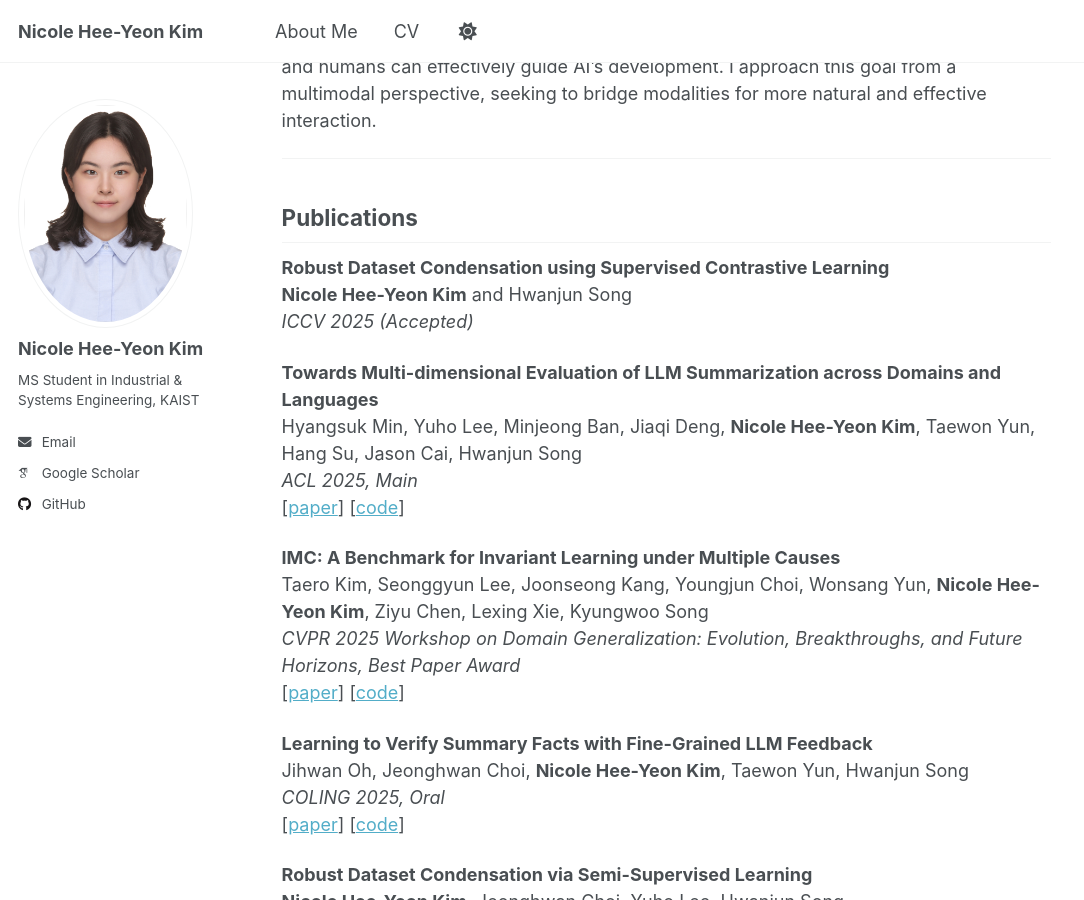
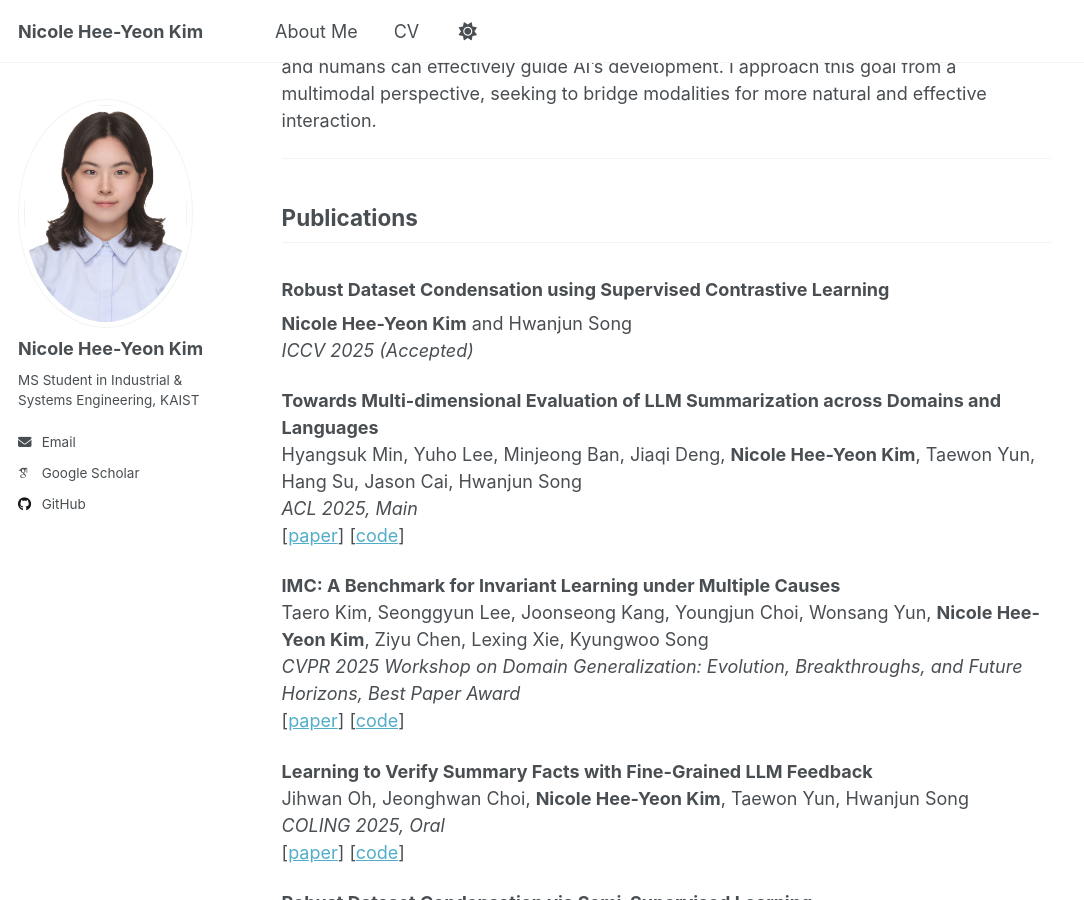
Before and after one commit to Nicole-Hee-Yeon-Kim/Nicole-Hee-Yeon-Kim.github.io, a Jekyll site: the page built from _pages/about.md, in a window 1280 px wide and 900 px high, scrolled down 326 px. Shown: the whole window, without its empty margins (0-1084 px from the left). Built offline with Jekyll 4.4.1, drawn with Linux system fonts in a browser that asks for light colours; some web fonts are replaced; a script that is not in the unit is left out.

```diff
--- a/_pages/about.md
+++ b/_pages/about.md
@@ -15,7 +15,7 @@ My research focuses on enhancing multimodal large language models (LLMs) and vis
 
 ## Publications
 
-**Robust Dataset Condensation using Supervised Contrastive Learning**
+### Robust Dataset Condensation using Supervised Contrastive Learning
 **Nicole Hee-Yeon Kim** and Hwanjun Song
 *ICCV 2025 (Accepted)*
 
```
